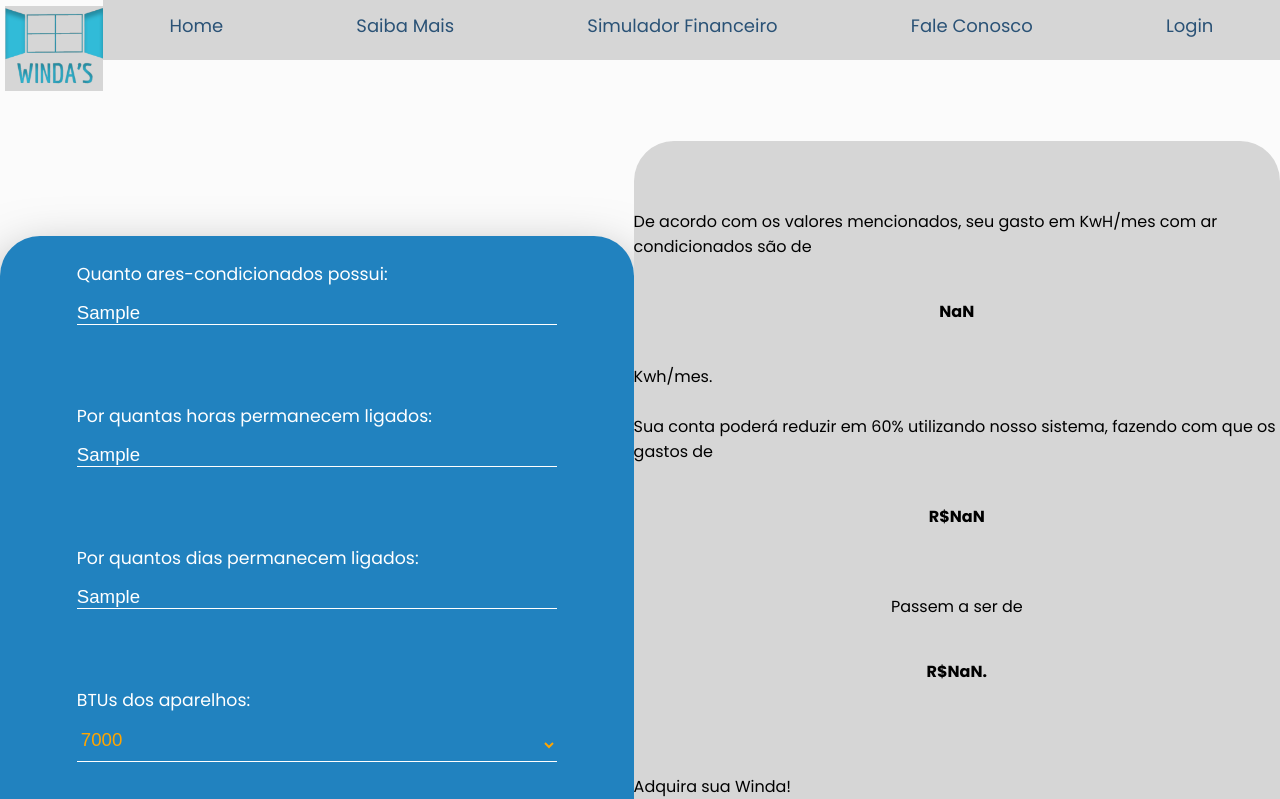
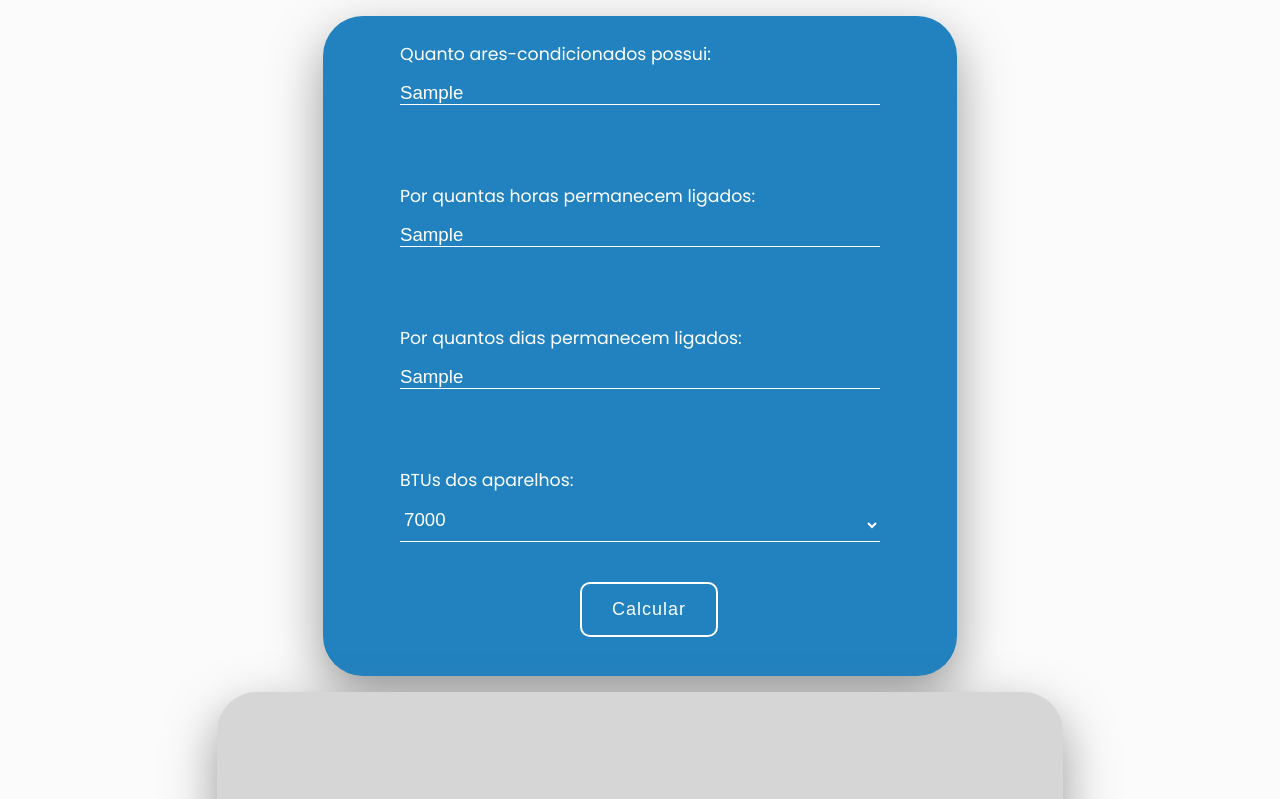
Before and after one commit to Winda-s/Winda-s-Calculator-, a plain HTML site: page index.html in a window 1280 px wide. Both pictures are taken after typing "Sample", "Sample", "Sample" into the empty fields and a click on the button "Calcular". Shown: the top 799 px of the page. Drawn offline with Linux system fonts and the light colour scheme.

Commit message:
Adicionando alterações feitas na reunião

```diff
--- a/index.html
+++ b/index.html
@@ -21,7 +21,7 @@
 <body>
 
 
-  <div class="container-itens-navbar">
+<!--   <div class="container-itens-navbar">
 
     <nav>
       <img src="src/windas-logo.png" alt="Winda's Logo">
@@ -34,10 +34,10 @@
       </ul>
     </nav>
 
-  </div>
+  </div> -->
 
   <div class="screen">
-    <main>
+    <main class="principal">
       <div class="screen1">
         Quanto ares-condicionados possui: <br>
         <input id="input_qtd_ar_condicionado"><br> <br>
@@ -106,7 +106,7 @@ function calculo() {
   Sua conta poderá reduzir em 60% utilizando nosso sistema,
   fazendo com que os gastos de <b>R$${gastoFinal.toFixed(2)}</b>
   <br>
-  Passem a ser de <b>R$${(gastoFinal * 0.4).toFixed(2)}.</b>
+  Passem a ser de <b>R$${(gastoFinal * 0.4).toFixed(2)}</b>
   <br>
   <br>
   Adquira sua Winda!
--- a/style.css
+++ b/style.css
@@ -14,9 +14,11 @@ body {
 .screen {
     display: flex;
     flex-direction: row;
-
     justify-content: space-around;
     align-items: center;
+    width: 100%;
+    height: 100%;
+    flex-wrap: wrap;
 }
 
 main {
@@ -24,65 +26,23 @@ main {
     justify-content: center;
     align-items: center;
 
-    margin-top: 100px;
-    /* width: min(684.8px, 90%); */
-    height: 660px;
+    margin-top: 1rem;
+    /* width: min(42.8rem, 90%); */
+    height: 41.25rem;
     background: #FFFFFF;
-    box-shadow: 0px 20px 50px 0px rgba(128, 127, 127, 0.8);
-    border-radius: 40px;
+    box-shadow: 0rem 1.25rem 3.125rem 0rem rgba(128, 127, 127, 0.8);
+    border-radius: 2.5rem;
     background-color: #2182BF;
 }
 
-
-.container-itens-navbar img{
-    height: 85px;
-    margin-top: 6px;
-    margin-left: 5px;
-
-    padding-bottom: 5px;
-
-
-    background-color: #d6d6d6;
-}
-
-.container-itens-navbar nav {
-    display: flex;
-    flex-direction: row;
-}
-
-ul {
-    display: flex;
-    justify-content: space-around;
-    align-items: center;
-    flex-direction: row;
-
-    padding-bottom: 10px;
-    background-color: #d6d6d6;
-
-    list-style: none;
-
-    width: 100vw;
-    height: 60px;
-}
-
-li{
-    font-family: 'Poppins';
-    font-weight: 400;
-    font-size: 18px;
-
-    color: #2A5276;
-
-    text-decoration: none;
-
-}
 
 .screen1 {
     display: flex;
     align-items: start;
     justify-content: start;
     flex-direction: column;
-    width: 480px;
-    margin: 76.8px ;
+    width: 30rem;
+    margin: 4.8rem ;
     background-color: #2182BF;
     color: white;
     font-size: 13pt;
@@ -92,11 +52,11 @@ li{
 input {
     outline: none;
     border: none;
-    border-bottom: 1px solid white;
+    border-bottom: .0625rem solid white;
     background-color: transparent;
     color: white;
     font-size: 14pt;
-    margin-top: 15px;
+    margin-top: .9375rem;
 
 
     width: 100%;
@@ -105,28 +65,28 @@ input {
 .screen1 button {
     position: relative;
     display: inline-block;
-    margin: 15px;
-    padding: 15px 30px;
+    margin: .9375rem;
+    padding: .9375rem 1.875rem;
     text-align: center;
-    font-size: 18px;
-    letter-spacing: 1px;
+    font-size: 1.125rem;
+    letter-spacing: .0625rem;
     text-decoration: none;
     color: white;
     background: transparent;
     cursor: pointer;
     transition: ease-out 0.5s;
-    border: 2px solid white;
-    border-radius: 10px;
+    border: .125rem solid white;
+    border-radius: .625rem;
     box-shadow: inset 0 0 0 0 white;
 
-    margin-top: 40px;
-    margin-left: 180px;
+    margin-top: 2.5rem;
+    margin-left: 11.25rem;
 }
 
 button:hover {
     color: black;
-    box-shadow: inset 0 -100px 0 0 white;
-    transform: translateY(5px) scale(1.05);
+    box-shadow: inset 0 -6.25rem 0 0 white;
+    transform: translateY(.3125rem) scale(1.05);
   }
 
   button:active {
@@ -135,26 +95,28 @@ button:hover {
 
 
 
-.screen1  select{
+.screen1 select{
     outline: none;
     border: none;
-    border-bottom: 1px solid white;
+    border-bottom: .0625rem solid white;
     background-color: transparent;
-    color: orange;
+    color: white;
     font-size: 14pt;
-    margin-top: 15px;
-    padding-bottom: 10px;
+    margin-top: .9375rem;
+    padding-bottom: .625rem;
 
 
     width: 100%;
 }
 
-
+option{
+    color: black;
+}
 
 @keyframes downtop {
     0% {
         opacity: 0;
-        margin-top: 5rem;
+        margin-top: 80px;
     }
 
     25% {
@@ -174,9 +136,9 @@ button:hover {
     }
 }
 
-@media (max-width: 425px) {
+@media (max-width: 26.5625rem) {
     .screen1 {
-        margin: 4.8rem 2rem 6.4rem .3rem;
+        margin: 76.8px 32px 102.4px 4.8px;
     }
 
     .message {
@@ -190,12 +152,13 @@ button:hover {
     align-items: center;
     justify-content: center;
     flex-direction: column;
-    row-gap: 40px;
+    height: 41.25rem;
 
     background-color: #d6d6d6;
-    margin-top: 50px;
-    border-radius: 40px;
+    box-shadow: 0rem 1.25rem 3.125rem 0rem rgba(128, 127, 127, 0.8);
+    margin-top: 1rem;
+    border-radius: 2.5rem;
 
-    height: 800px;
-    width: 1000px;
+    text-align: center;
+    padding: 0 40px;
 }
```
